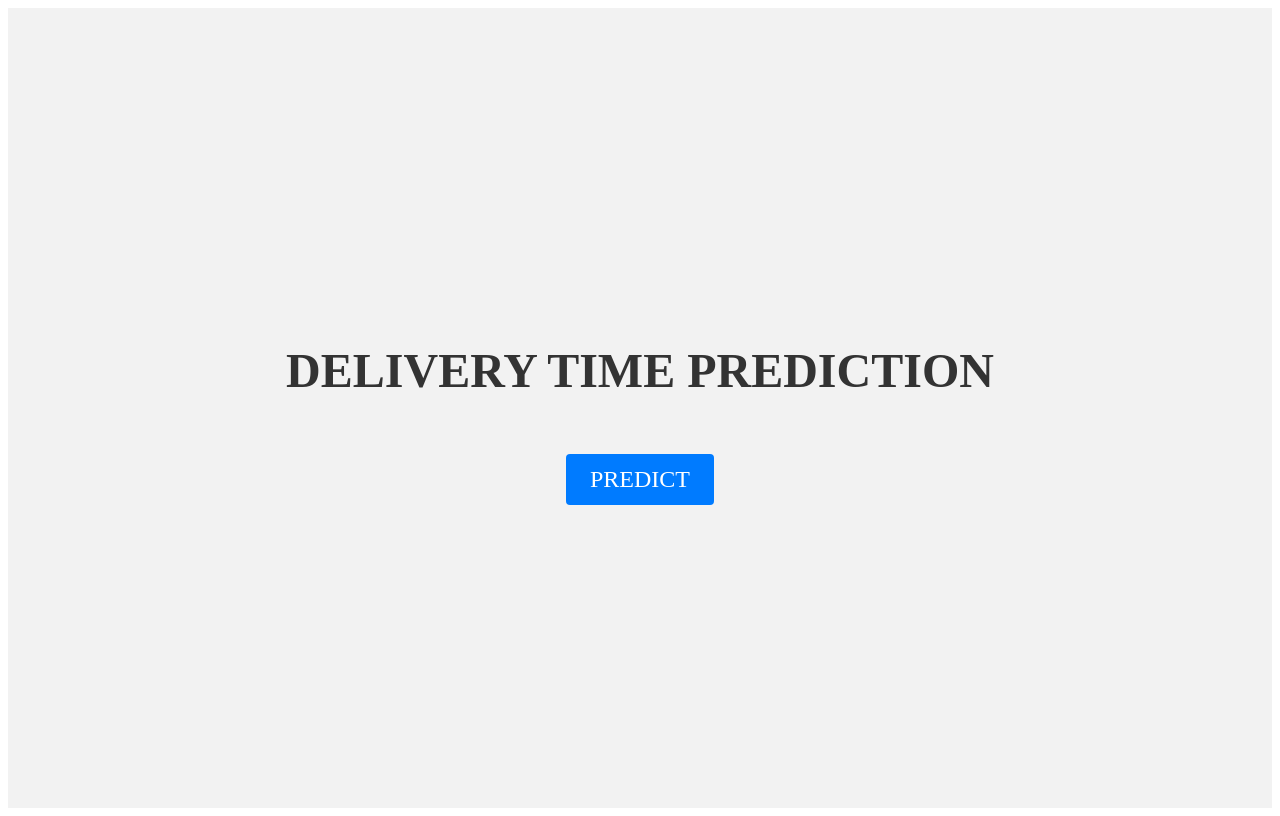
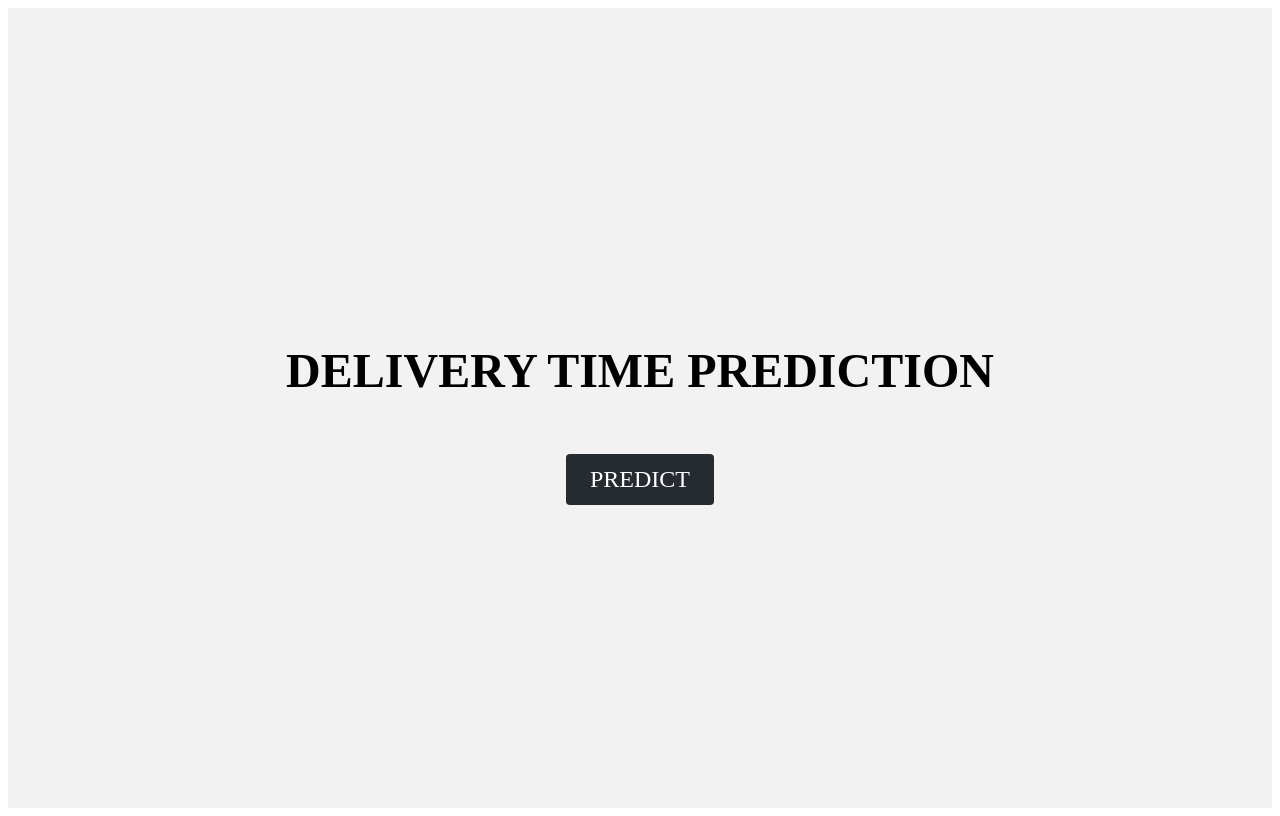
Before and after one commit to Krishankantnareda/food-delivery-time-prediction, a Flask app: page / in a window 1280 px wide. Run offline with Flask 3, Linux system fonts and the light colour scheme.

Commit message:
Static Homepage.css Commit

```diff
--- a/static/styles/homepage.css
+++ b/static/styles/homepage.css
@@ -9,7 +9,7 @@
 
   .title {
     font-size: 48px;
-    color: #333;
+    color: rgb(28, 24, 24)c3c;
   }
 
   .button {
@@ -18,11 +18,11 @@
     margin-top: 24px;
     font-size: 24px;
     color: #fff;
-    background-color: #007bff;
+    background-color: #262b31;
     border-radius: 4px;
     text-decoration: none;
   }
 
   .button:hover {
-    background-color: #0069d9;
+    background-color: #8b7e5a;
   }
```
